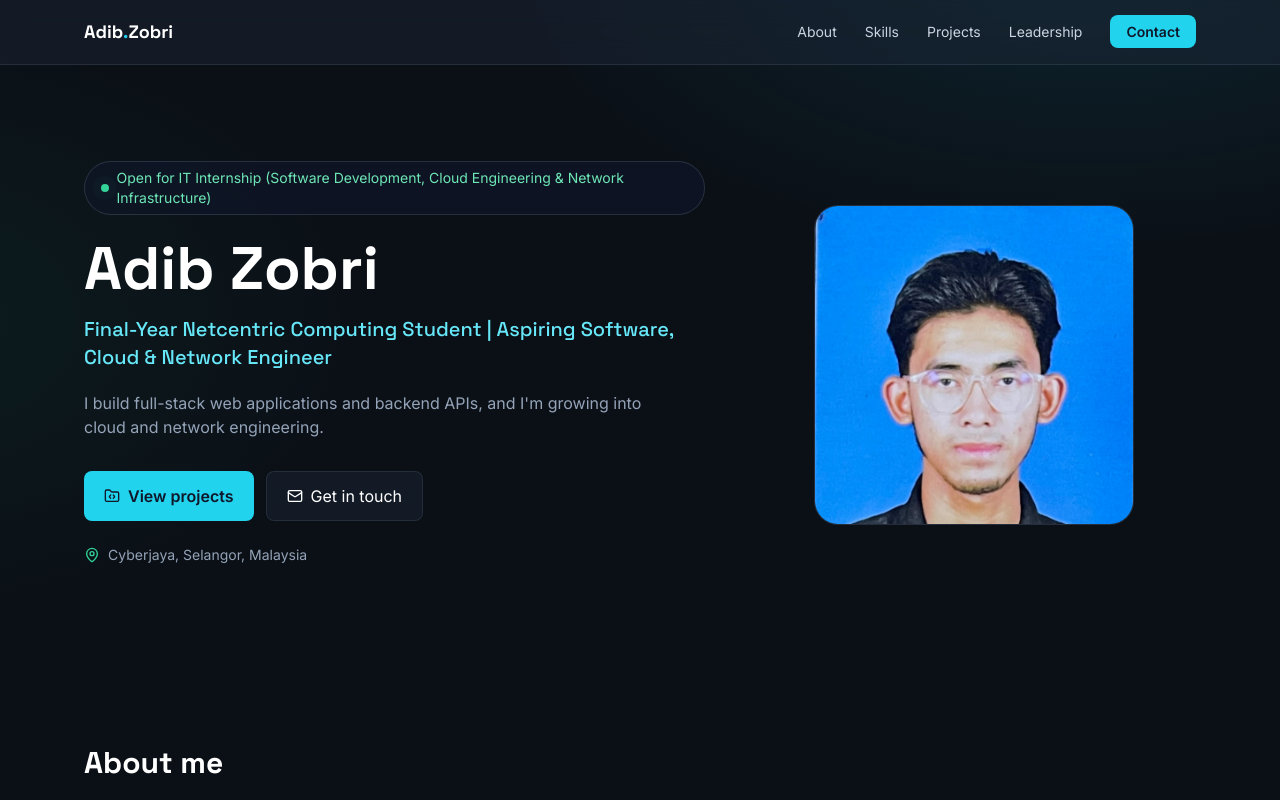
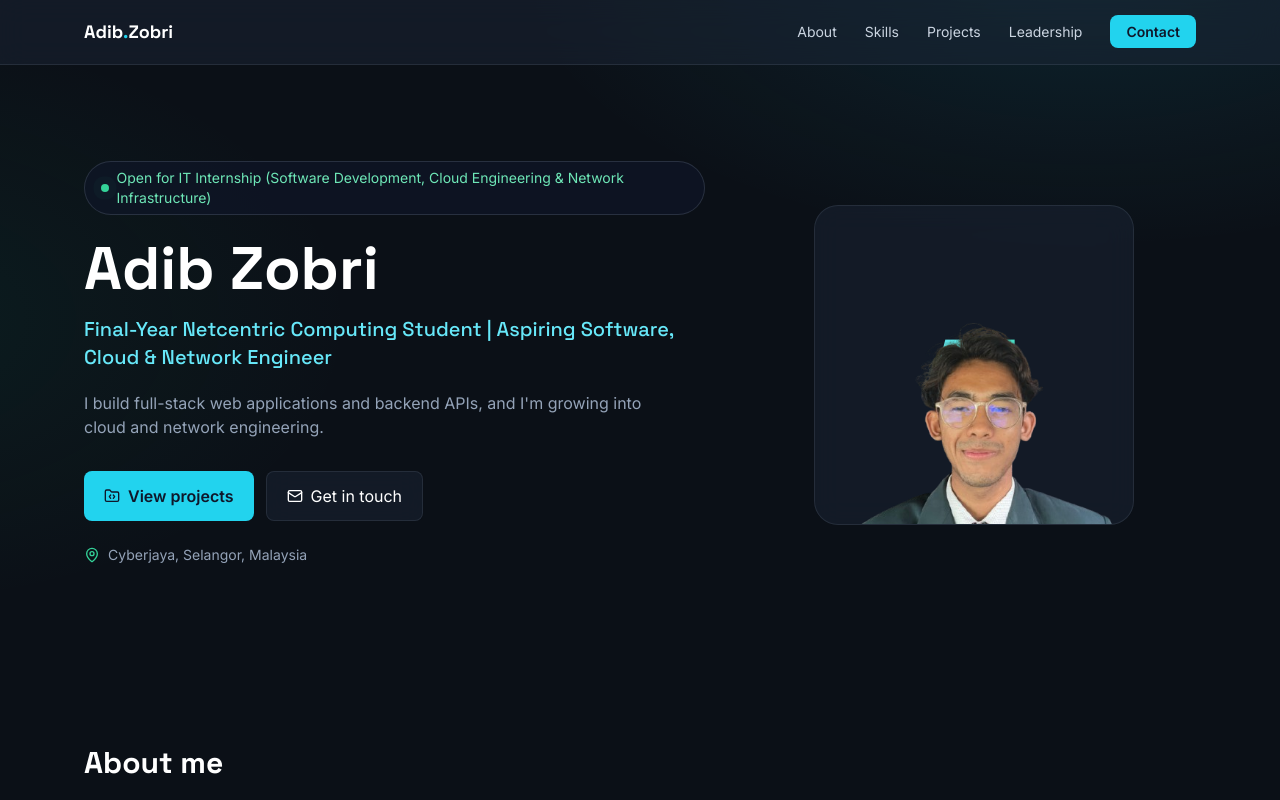
Before and after one commit to AdibTyphoon/adibzobri.github.io, a plain HTML site: page index.html in a window 1280 px wide. Shown: the top 800 px of the page. Drawn offline with nearby package versions, Linux system fonts and the light colour scheme.

Commit message:
Use PNG profile image

```diff
--- a/index.html
+++ b/index.html
@@ -58,7 +58,7 @@ tailwind.config = { theme: { extend: { fontFamily: { display: ['Space Grotesk','
   <!-- PROFILE PHOTO: adib-profile.jpg must sit in the same folder as index.html -->
 <div class="profile-frame relative overflow-hidden glass rounded-3xl mx-auto flex items-center justify-center">
   <span class="font-display text-7xl font-bold bg-gradient-to-br from-cyan-300 to-emerald-400 bg-clip-text text-transparent" aria-hidden="true">AZ</span>
-  <img src="adib-profile.jpg" alt="Portrait of Muhammad Adib Bin Ahmad Zobri" class="absolute inset-0 w-full h-full object-cover object-top" onerror="this.remove()">
+  <img src="adib-profile.png" alt="Portrait of Muhammad Adib Bin Ahmad Zobri" class="absolute inset-0 w-full h-full object-cover object-top" onerror="this.remove()">
 </div>
 </section>
 
```
Also changed, not shown: adib-profile.png (added).
